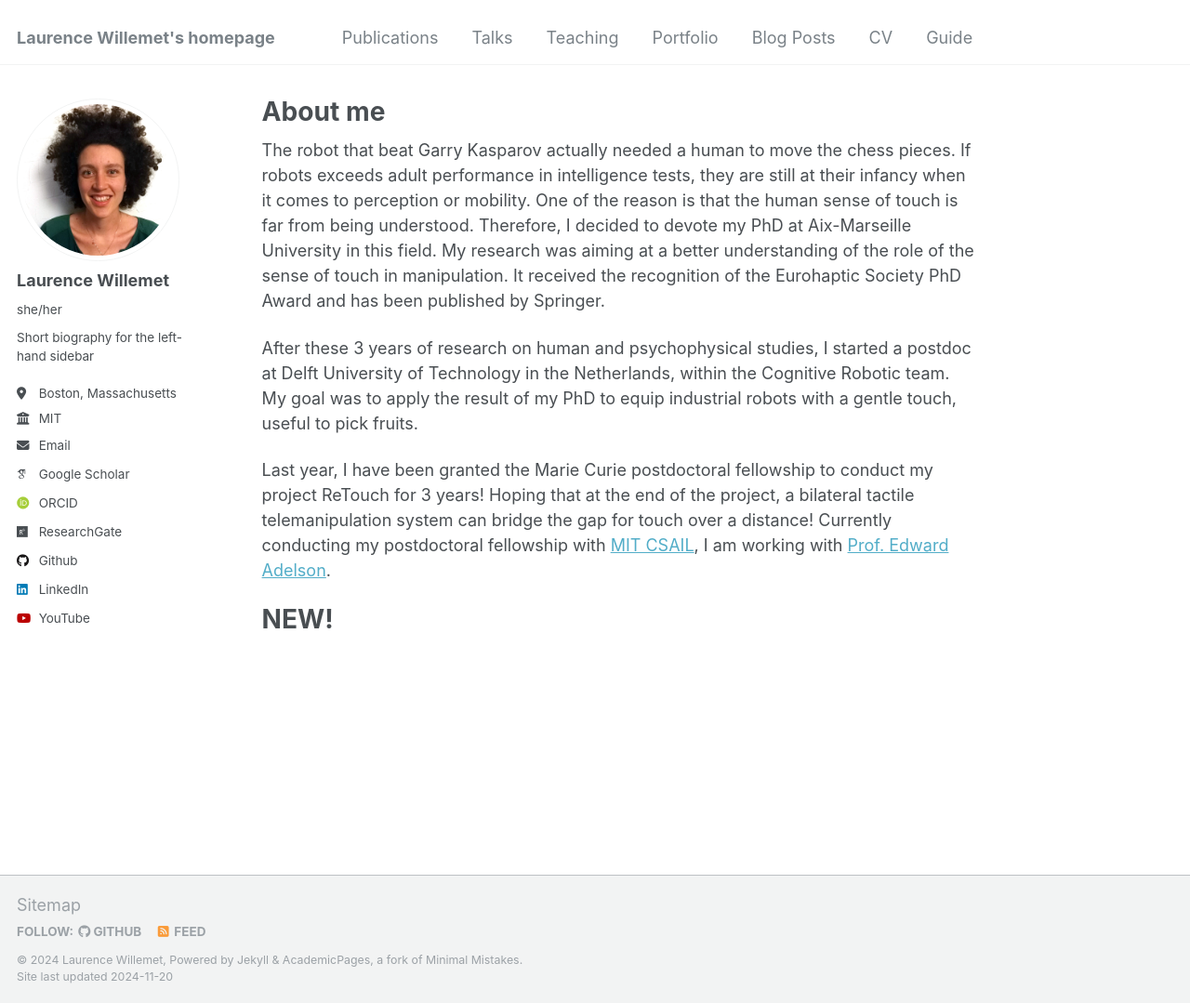
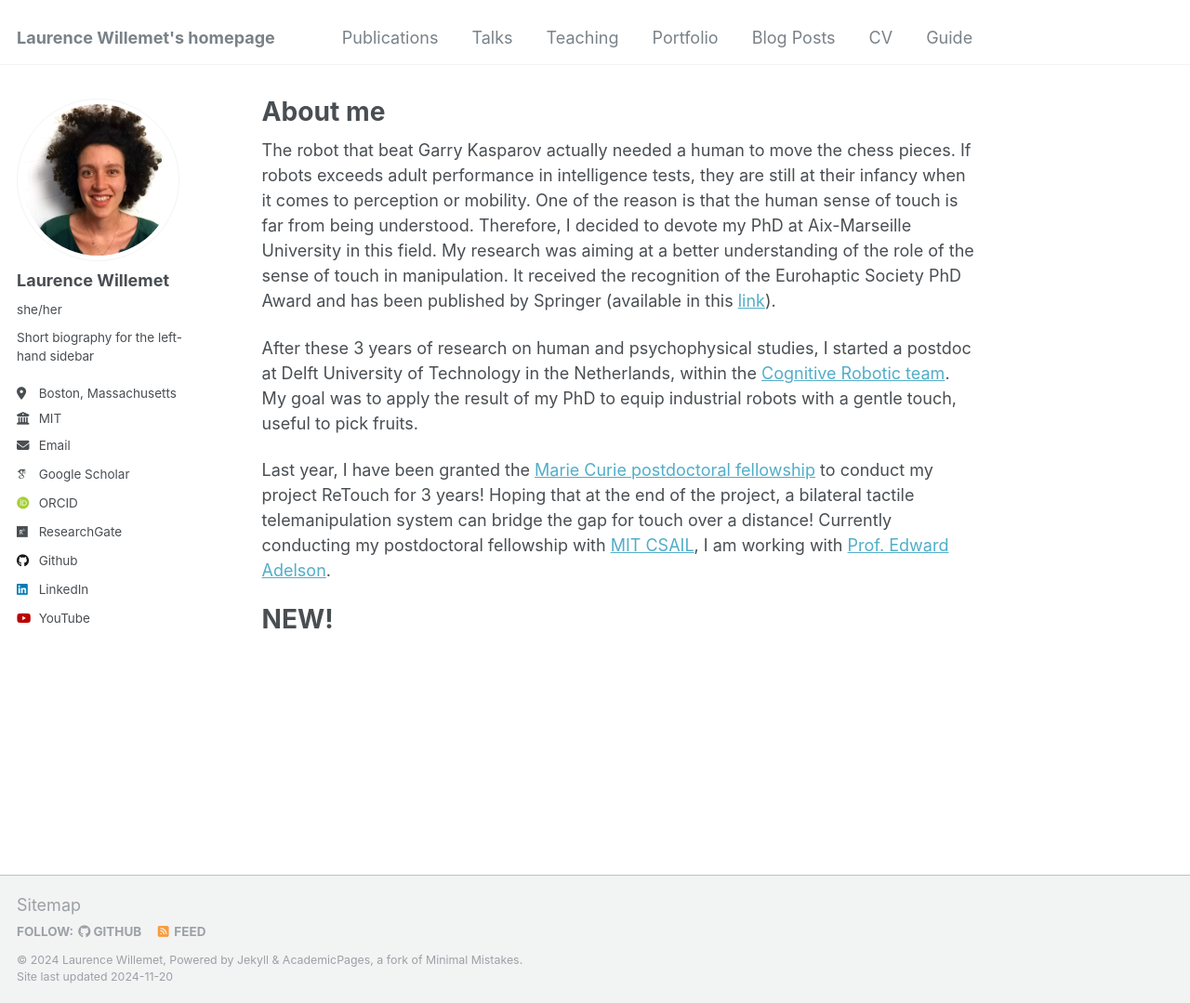
Before and after one commit to lwillemet/lwillemet.github.io, a Jekyll site: the page built from _pages/about.md, in a window 1280 px wide and 1079 px high. Shown: the whole window at 93% size. Built offline with Jekyll 4.4.1, drawn with Linux system fonts in a browser that asks for light colours; some web fonts are replaced.

Commit message:
Update about.md

```diff
--- a/_pages/about.md
+++ b/_pages/about.md
@@ -7,11 +7,11 @@ redirect_from:
   - /about.html
 ---
 
-The robot that beat Garry Kasparov actually needed a human to move the chess pieces. If robots exceeds adult performance in intelligence tests, they are still at their infancy when it comes to perception or mobility. One of the reason is that the human sense of touch is far from being understood. Therefore, I decided to devote my PhD at Aix-Marseille University in this field. My research was aiming at a better understanding of the role of the sense of touch in manipulation. It received the recognition of the Eurohaptic Society PhD Award and has been published by Springer.
+The robot that beat Garry Kasparov actually needed a human to move the chess pieces. If robots exceeds adult performance in intelligence tests, they are still at their infancy when it comes to perception or mobility. One of the reason is that the human sense of touch is far from being understood. Therefore, I decided to devote my PhD at Aix-Marseille University in this field. My research was aiming at a better understanding of the role of the sense of touch in manipulation. It received the recognition of the Eurohaptic Society PhD Award and has been published by Springer (available in this [link](https://link.springer.com/book/10.1007/978-3-031-16053-0)).
 
-After these 3 years of research on human and psychophysical studies, I started a postdoc at Delft University of Technology in the Netherlands, within the Cognitive Robotic team. My goal was to apply the result of my PhD to equip industrial robots with a gentle touch, useful to pick fruits.
+After these 3 years of research on human and psychophysical studies, I started a postdoc at Delft University of Technology in the Netherlands, within the [Cognitive Robotic team](https://www.tudelft.nl/en/me/about/departments/cognitive-robotics-cor). My goal was to apply the result of my PhD to equip industrial robots with a gentle touch, useful to pick fruits.
 
-Last year, I have been granted the Marie Curie postdoctoral fellowship to conduct my project ReTouch for 3 years! Hoping that at the end of the project, a bilateral tactile telemanipulation system can bridge the gap for touch over a distance! Currently conducting my postdoctoral fellowship with [MIT CSAIL](https://www.csail.mit.edu/), I am working with [Prof. Edward Adelson](https://www.csail.mit.edu/person/ted-adelson).
+Last year, I have been granted the [Marie Curie postdoctoral fellowship](https://marie-sklodowska-curie-actions.ec.europa.eu/actions/postdoctoral-fellowships) to conduct my project ReTouch for 3 years! Hoping that at the end of the project, a bilateral tactile telemanipulation system can bridge the gap for touch over a distance! Currently conducting my postdoctoral fellowship with [MIT CSAIL](https://www.csail.mit.edu/), I am working with [Prof. Edward Adelson](https://www.csail.mit.edu/person/ted-adelson).
 
 NEW!
 ======
```
